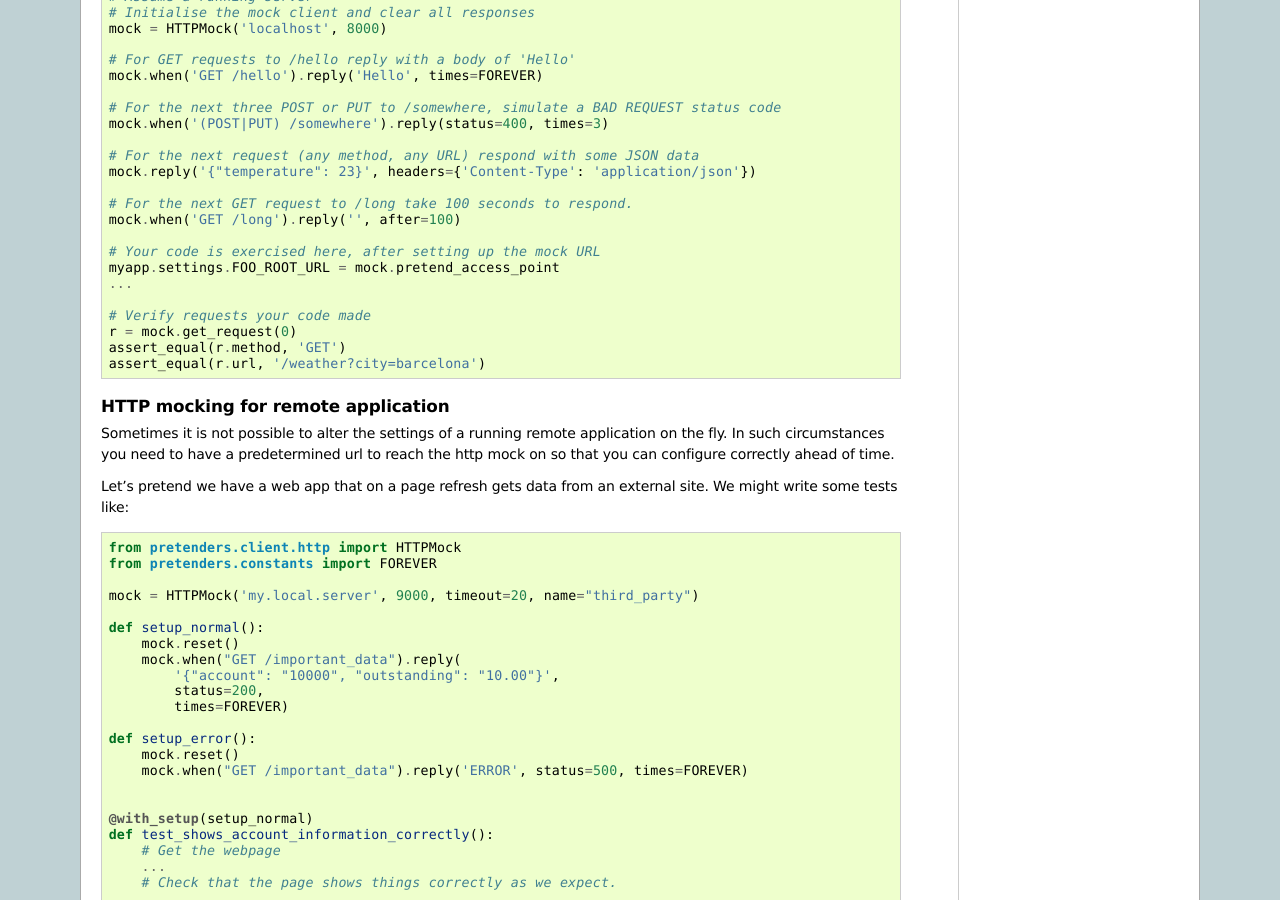
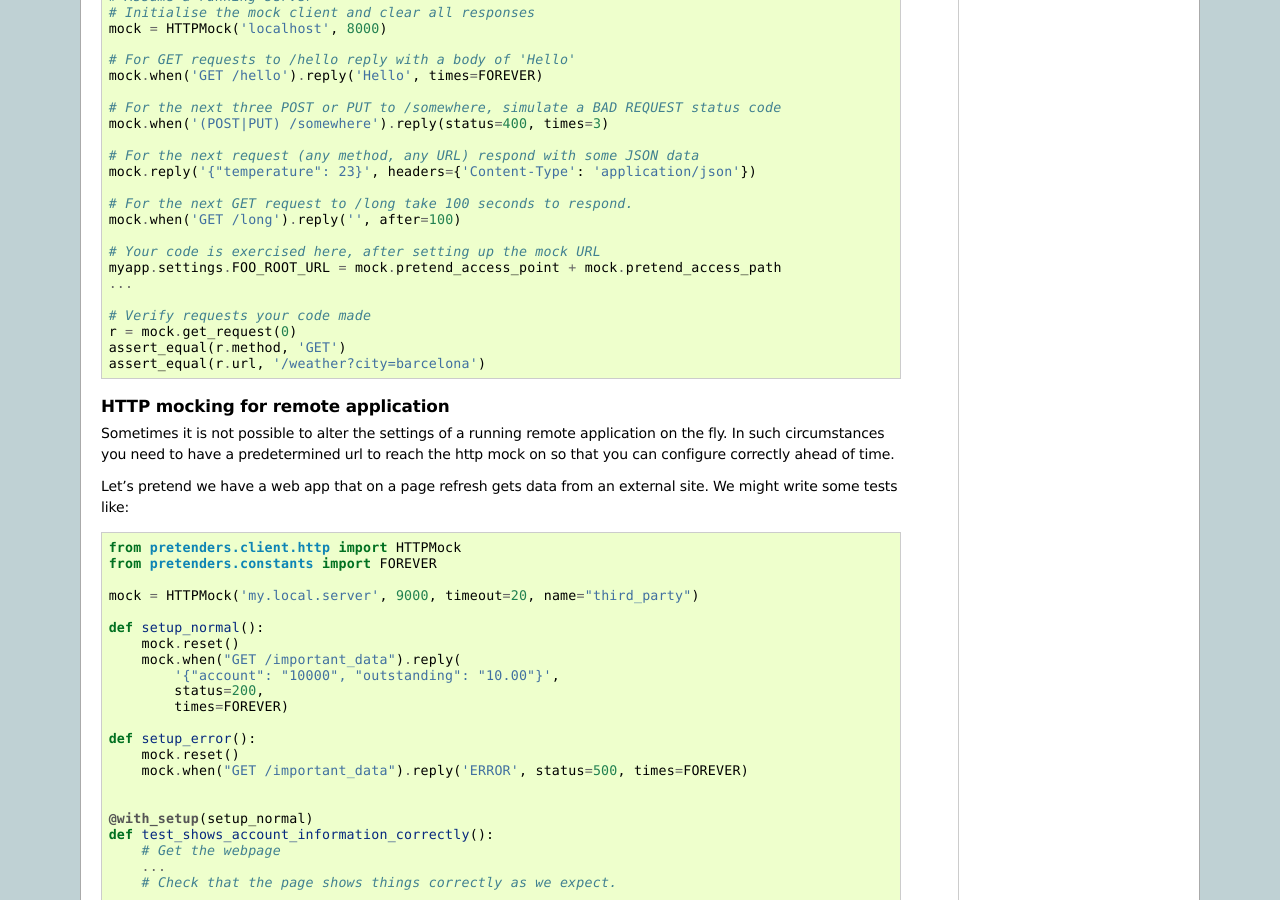
Before and after one commit to pretenders/pretenders, a Sphinx documentation site: the page built from docs/index.rst, in a window 1280 px wide and 900 px high, scrolled down 546 px. Built offline with Sphinx 7.4.7, drawn with Linux system fonts in a browser that asks for light colours.

Commit message:
Fix docs.

```diff
--- a/docs/index.rst
+++ b/docs/index.rst
@@ -50,7 +50,7 @@ Sample HTTP mocking test case::
     mock.when('GET /long').reply('', after=100)
 
     # Your code is exercised here, after setting up the mock URL
-    myapp.settings.FOO_ROOT_URL = mock.pretend_access_point
+    myapp.settings.FOO_ROOT_URL = mock.pretend_access_point + mock.pretend_access_path
     ...
 
     # Verify requests your code made
```
